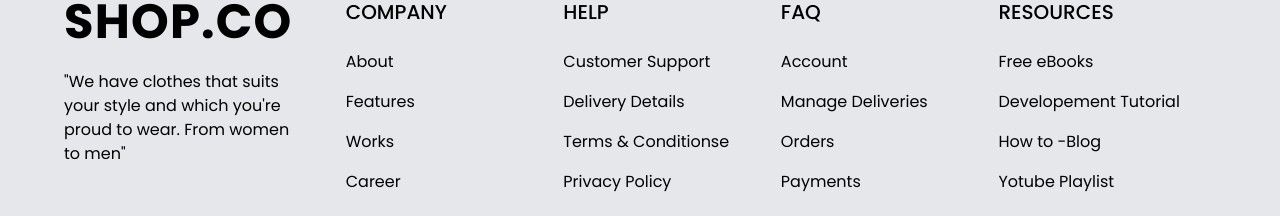
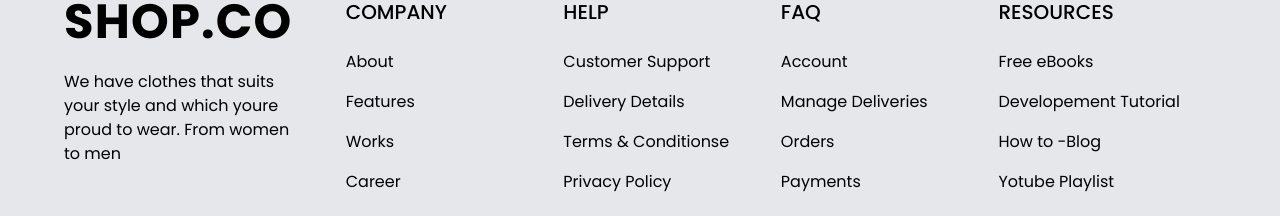
Before and after one commit to SagunSoren/eCommerceWebsite, a Next.js app: page / in a window 1280 px wide. Shown: the part 2992-3208 px from the top of the page. Built offline with nearby package versions, Linux system fonts and the light colour scheme.

Commit message:
fixes ' problem in footer.jsx

```diff
--- a/app/components/Footer.tsx
+++ b/app/components/Footer.tsx
@@ -9,8 +9,8 @@ const Footer = () => {
           <div className="w-80 max-sm:w-full max-sm:mr-16 sm:mr-2 md:mr-10">
             <h1 className="text-5xl font-black tracking-wide mb-6">SHOP.CO</h1>
             <p>
-              "We have clothes that suits your style and which you're proud to
-              wear. From women to men"
+              We have clothes that suits your style and which youre proud to
+              wear. From women to men
             </p>
           </div>
 
--- a/app/components/Hero.tsx
+++ b/app/components/Hero.tsx
@@ -1,8 +1,3 @@
-import Image from "next/image";
-import heroimage from "../../public/heroimage.png";
-import versace from "../../public/Versace.png";
-import Navbar from "./Navbar";
-
 const Hero = () => {
   return (
     <div className="min-h-screen w-full h-full">
```
